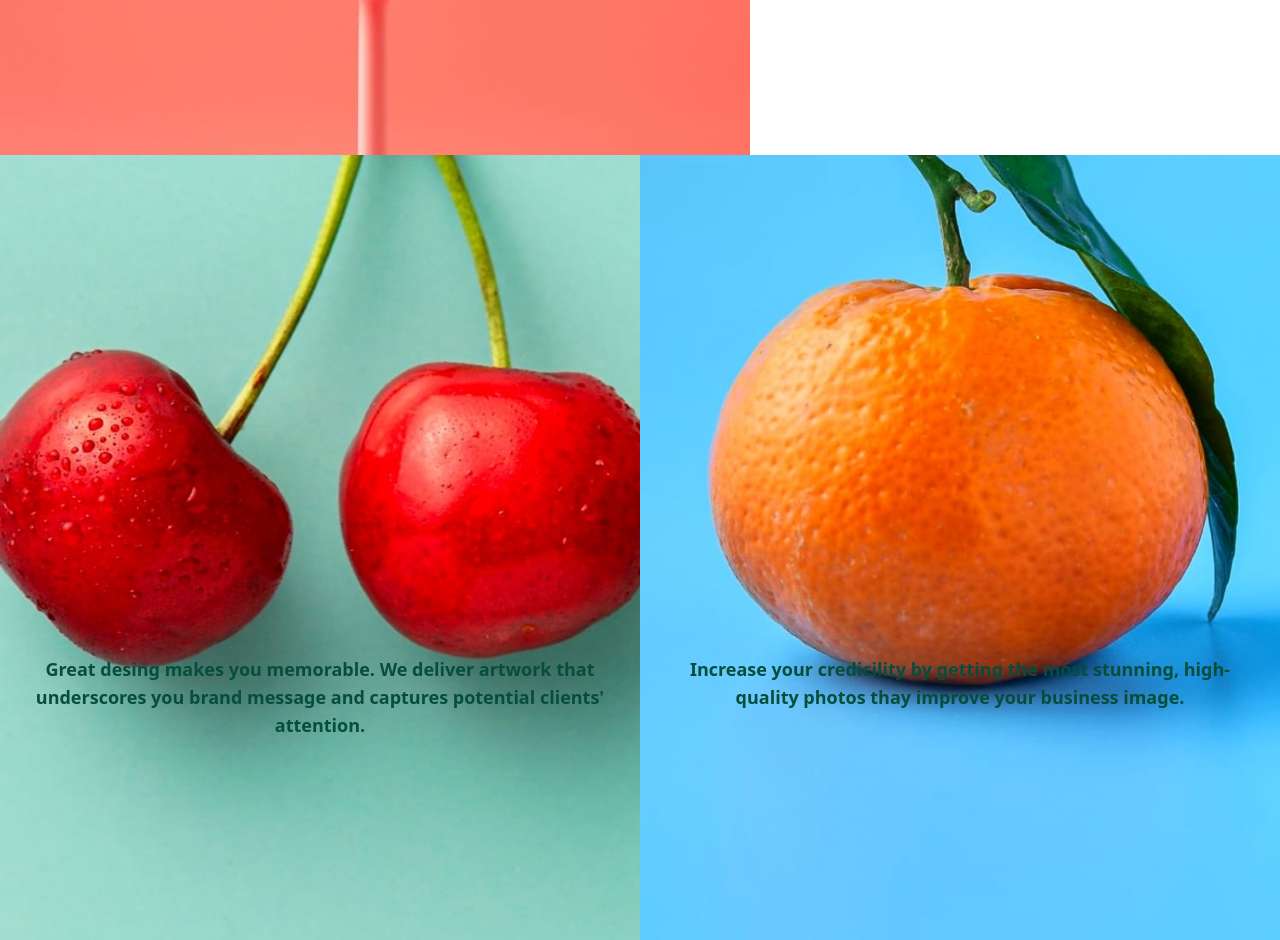
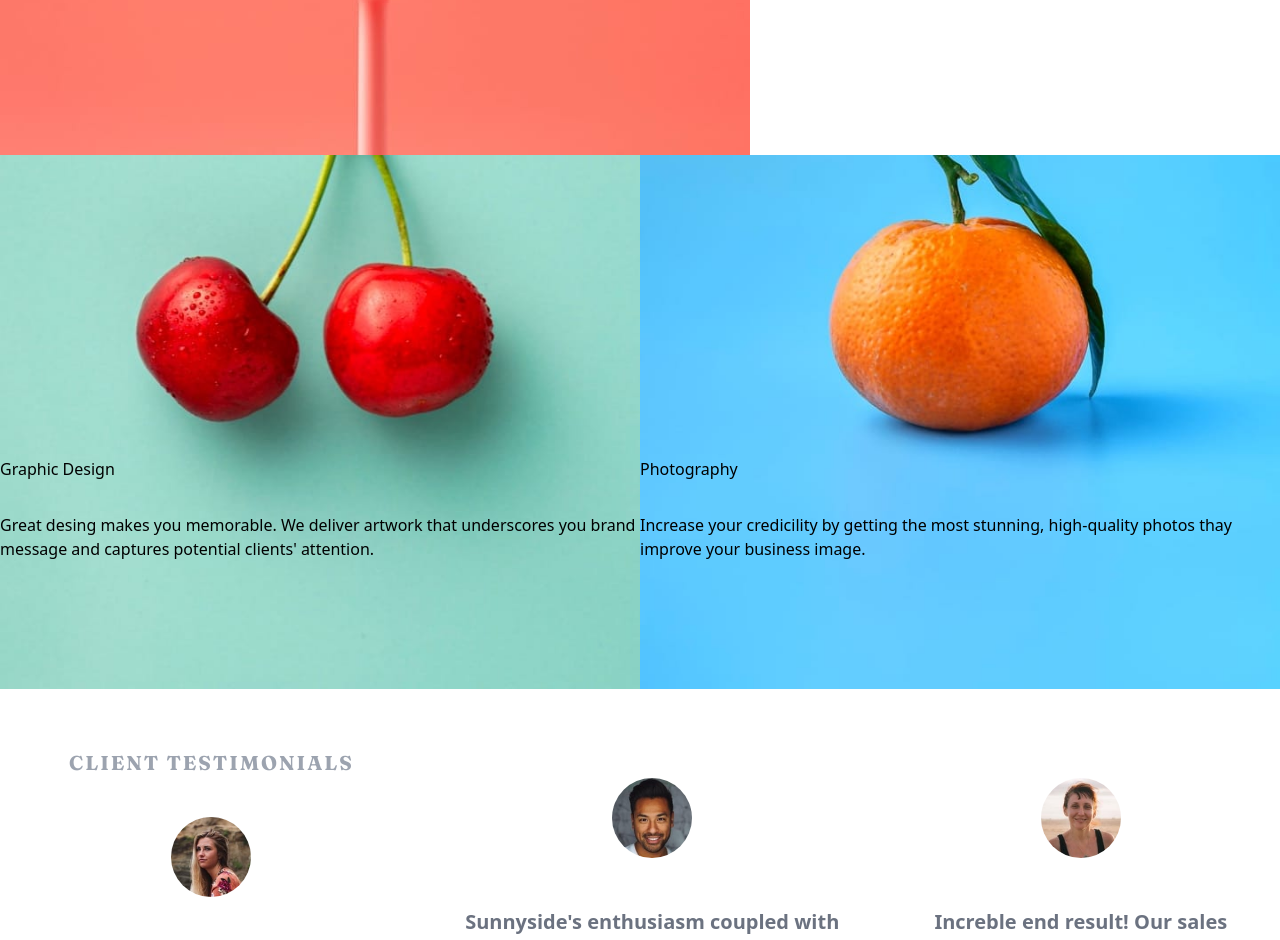
Before and after one commit to Carolthe/landing-page, a React (Vite) app: page / in a window 1280 px wide. Shown: the part 1734-2674 px from the top of the page. Built offline with nearby package versions, Linux system fonts and the light colour scheme.

Commit message:
landing-page

```diff
--- a/src/App.jsx
+++ b/src/App.jsx
@@ -46,10 +46,10 @@ function App() {
 </div>
 
 <div className='md:flex'>
-<ImgFundo imgfundo={Graphic}  paragraph="Great desing makes you memorable. We deliver artwork that underscores you brand message and captures potential clients' attention." />
-<ImgFundo imgfundo={Photography} paragraph="Increase your credicility by getting the most stunning, high-quality photos thay improve your business image." />
-<DesktopFundo imgFundoDesktop={CerejaDesktop} />
-<DesktopFundo imgFundoDesktop={LaranjaDesktop} />
+<ImgFundo imgfundo={Graphic} titleFundo="Graphic Design"  paragraph="Great desing makes you memorable. We deliver artwork that underscores you brand message and captures potential clients' attention." />
+<ImgFundo imgfundo={Photography} titleFundo="Photography" paragraph="Increase your credicility by getting the most stunning, high-quality photos thay improve your business image." />
+<DesktopFundo imgFundoDesktop={CerejaDesktop} titleFundoDesktop="Graphic Design" paragraphFundoDesktop="Great desing makes you memorable. We deliver artwork that underscores you brand message and captures potential clients' attention." />
+<DesktopFundo imgFundoDesktop={LaranjaDesktop} titleFundoDesktop="Photography" paragraphFundoDesktop="Increase your credicility by getting the most stunning, high-quality photos thay improve your business image." />
 
 </div>
 <div className='md:flex'>
--- a/src/components/DesktopFundo.jsx
+++ b/src/components/DesktopFundo.jsx
@@ -1,5 +1,9 @@
 export default function DesktopFundo (props){
     return(
-        <img src={props.imgFundoDesktop}  className='hidden md:hidden'/>
+        <div className="hidden md:block relative">
+        <img src={props.imgFundoDesktop}  className='relative '/>
+        <p className="absolute bottom-52 ">{props.titleFundoDesktop}</p>
+        <p className="absolute bottom-32" >{props.paragraphFundoDesktop}</p>
+        </div>
     )
 }
--- a/src/components/ImgFundo.jsx
+++ b/src/components/ImgFundo.jsx
@@ -2,10 +2,10 @@
 
 export default function imgFundo (props){
     return(
-    <div  className="relative grid justify-items-center  ">
-        <img src={props.imgfundo} className='h-full w-full relative md:block ' />
+    <div  className="relative grid justify-items-center  md:hidden  ">
+        <img src={props.imgfundo} className='h-full w-full relative ' />
 
-       <p  className="absolute bottom-48 font-fraunces text-3xl font-bold text-emerald-800 md:block ">Graphic Desing</p>
+       <p  className="absolute bottom-48 font-fraunces text-3xl font-bold text-emerald-800 md:block ">{props.titleFundo}</p>
 
        <p className="bottom-24 absolute mx-8 text-center font-semibold font-barlow-600 text-emerald-900 text-lg top-[500px] md:block ">{props.paragraph} </p>
 
--- a/src/components/ImgsDesktop.jsx
+++ b/src/components/ImgsDesktop.jsx
@@ -5,7 +5,7 @@ import AçucarDesktop from '../img/AçucarDesktop.png'
 
 export default function ImgsDesktop (){
     return(
-        <div className='flex w-80'>
+        <div className='w-80 hidden md:block'>
 
             <img src={LaDesktop} />
             <img src={ConeDesktop} />
```
